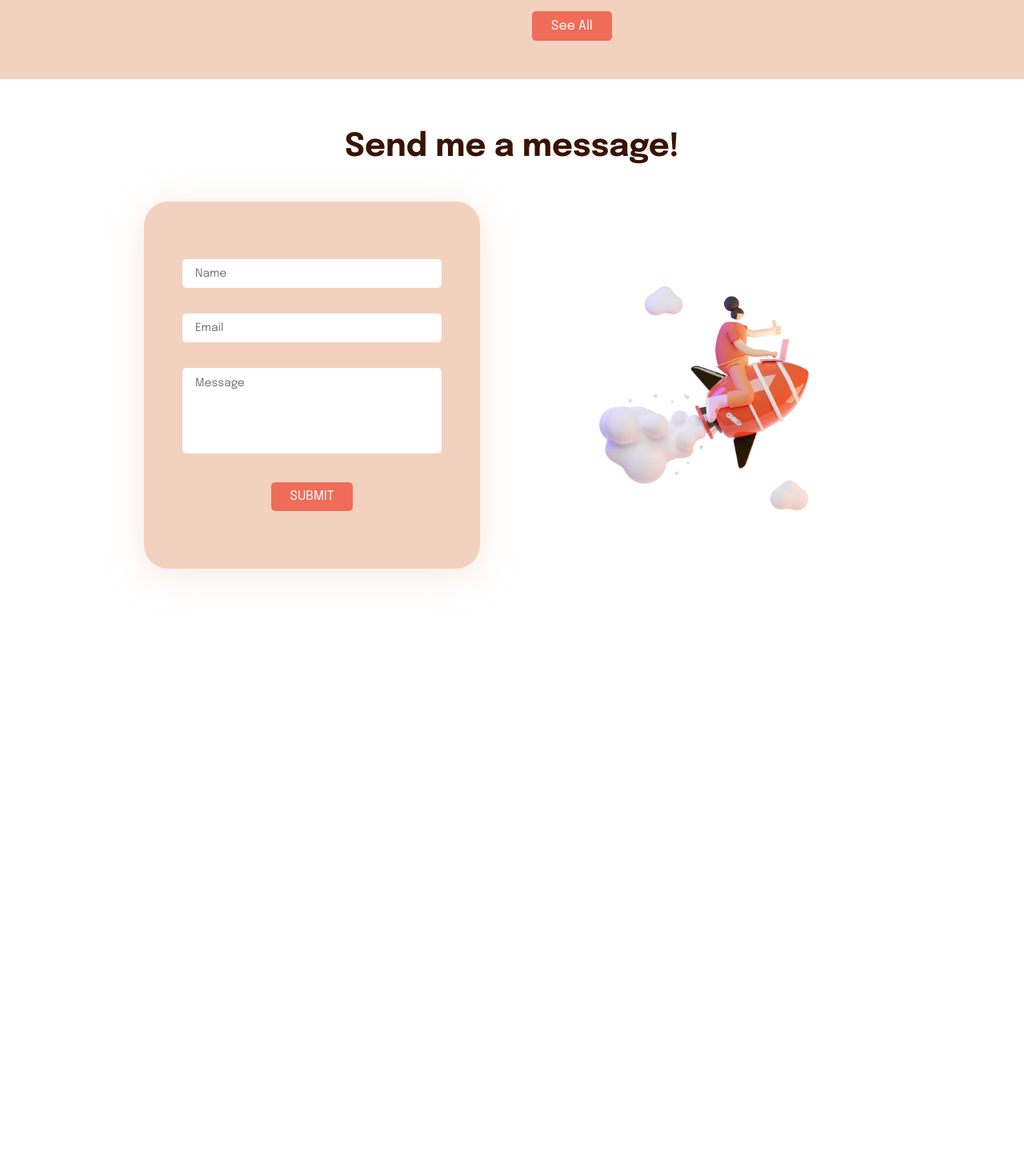
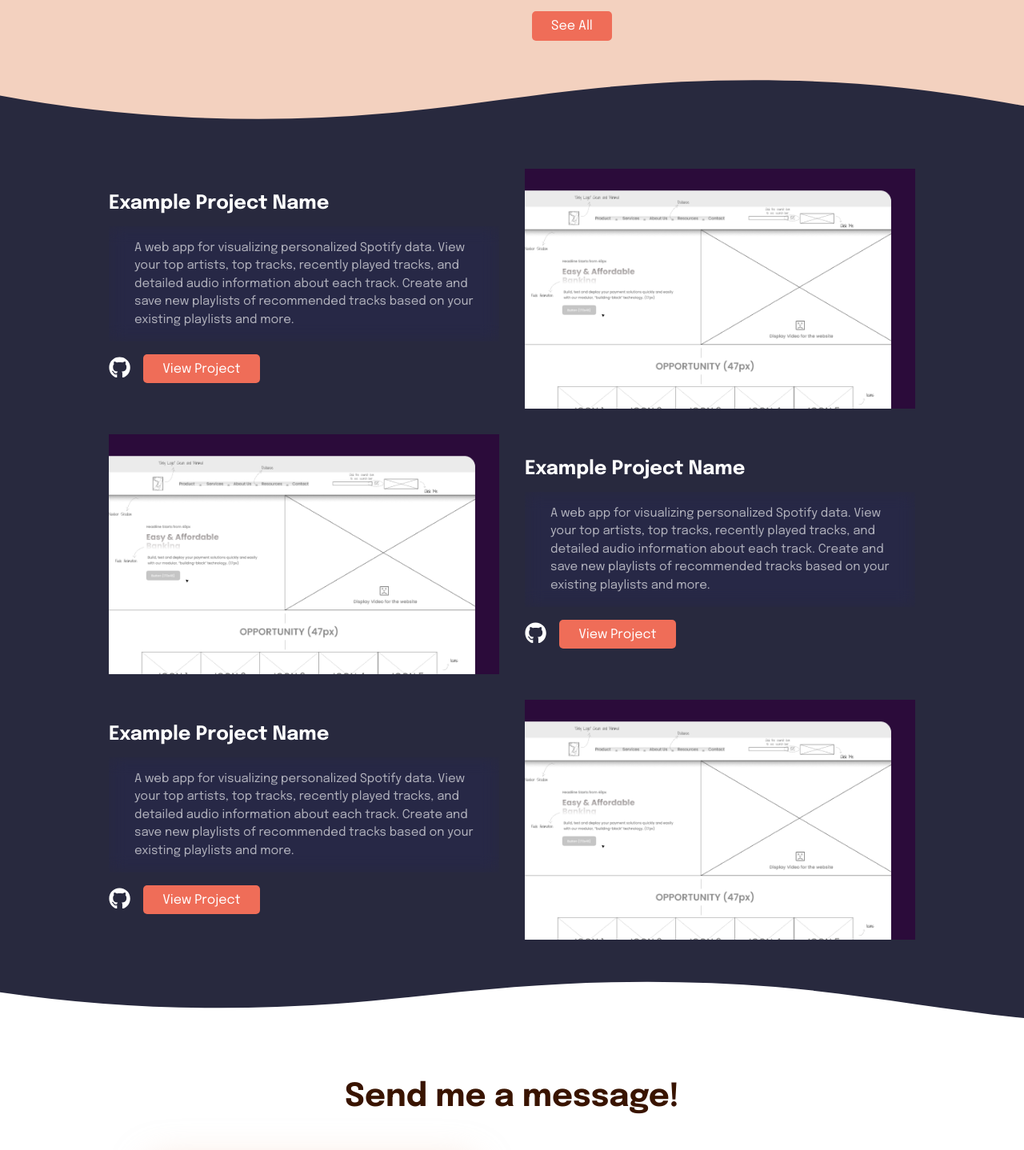
Before and after one commit to EleneQ/Elene---Portfolio, a React (Vite) app: page / in a window 1280 px wide. Shown: the part 2849-4287 px from the top of the page at 80% size. Before the commit the page ends 3624 px from the top, so only its background shows below. Built offline with nearby package versions, Linux system fonts and the light colour scheme; the HTML template or start-up script is replaced by a standard one.

Commit message:
implemented the projects section

```diff
--- a/src/App.tsx
+++ b/src/App.tsx
@@ -5,7 +5,7 @@ import theme from "@/styles/theme";
 import Home from "@/components/Home";
 import About from "@/components/About";
 import Contact from "@/components/Contact";
-// import Projects from "@/components/Projects";
+import Projects from "@/components/Projects";
 import { AnchorLinkProvider } from "./context/anchorLink";
 
 const App = () => {
@@ -17,7 +17,7 @@ const App = () => {
         <main>
           <Home />
           <About />
-          {/* <Projects /> */}
+          <Projects />
           <Contact />
         </main>
       </AnchorLinkProvider>
--- a/src/components/Contact/styles.ts
+++ b/src/components/Contact/styles.ts
@@ -14,9 +14,6 @@ export const ContactContainer = styled(Container)`
 `;
 
 export const ContactContent = styled.div`
-  display: flex;
-  flex-direction: column;
-
   @media (min-width: ${({ theme }) => theme.breakpoints.md}) {
     display: grid;
     grid-template-columns: 1fr 1fr;
@@ -26,10 +23,6 @@ export const ContactContent = styled.div`
 
   @media (min-width: ${({ theme }) => theme.breakpoints.lg}) {
     gap: 5rem;
-  }
-
-  img {
-    max-height: 400px;
   }
 `;
 
@@ -46,6 +39,18 @@ export const FormStyled = styled.form`
   max-width: 400px;
   margin-inline: auto;
 
+  @media (min-width: ${({ theme }) => theme.breakpoints.md}) {
+    padding-block: 4.5rem;
+    max-width: 420px;
+    margin-inline: 0;
+    margin-left: auto;
+  }
+`;
+
+export const InputContainer = styled.div`
+  position: relative;
+  width: 100%;
+
   textarea {
     resize: none;
   }
@@ -58,18 +63,6 @@ export const FormStyled = styled.form`
     color: ${({ theme }) => theme.colors.text.blue[900]};
     font-size: ${({ theme }) => theme.typography.fontSize.small};
   }
-
-  @media (min-width: ${({ theme }) => theme.breakpoints.md}) {
-    padding-block: 4.5rem;
-    max-width: 420px;
-    margin-inline: 0;
-    margin-left: auto;
-  }
-`;
-
-export const InputContainer = styled.div`
-  position: relative;
-  width: 100%;
 `;
 
 export const ErrorText = styled.p`
@@ -92,5 +85,9 @@ export const ImageContainer = styled.div`
 
   @media (min-width: ${({ theme }) => theme.breakpoints.md}) {
     display: block;
+
+    img {
+      max-height: 440px;
+    }
   }
 `;
--- a/src/components/Projects/index.tsx
+++ b/src/components/Projects/index.tsx
@@ -1,30 +1,141 @@
 import project from "@/images/project.png";
-import { DescriptionContainer, ProjectsContainer } from "./styles";
+import {
+  ActionBtns,
+  DescriptionContainer,
+  GithubLink,
+  ImageContainer,
+  ProjectLink,
+  ContainerStyled,
+  ProjectsStyled,
+  ProjectContainer,
+  WaveTop,
+  WaveBottom,
+} from "./styles";
+import { FaGithub } from "react-icons/fa";
 
 const Projects = () => {
   return (
-    <section id="projects">
-      <ProjectsContainer>
+    <ProjectsStyled id="projects">
+      <WaveTop>
+        <svg
+          data-name="Layer 1"
+          xmlns="http://www.w3.org/2000/svg"
+          viewBox="0 0 1200 120"
+          preserveAspectRatio="none"
+        >
+          <path
+            d="M321.39,56.44c58-10.79,114.16-30.13,172-41.86,82.39-16.72,168.19-17.73,250.45-.39C823.78,31,906.67,72,985.66,92.83c70.05,18.48,146.53,26.09,214.34,3V0H0V27.35A600.21,600.21,0,0,0,321.39,56.44Z"
+            className="shape-fill"
+          ></path>
+        </svg>
+      </WaveTop>
+
+      <ContainerStyled>
+        {/* Project 1 */}
+        <ProjectContainer>
+          <ImageContainer>
+            <img src={project} alt="" />
+          </ImageContainer>
+
           <div>
             <h2>Example Project Name</h2>
+
             <DescriptionContainer>
               <p>
-              A web app for visualizing personalized Spotify data. View your top
-              artists, top tracks, recently played tracks, and detailed audio
-              information about each track. Create and save new playlists of
-              recommended tracks based on your existing playlists and more.
+                A web app for visualizing personalized Spotify data. View your
+                top artists, top tracks, recently played tracks, and detailed
+                audio information about each track. Create and save new
+                playlists of recommended tracks based on your existing playlists
+                and more.
               </p>
             </DescriptionContainer>
+
+            <ActionBtns>
+              <GithubLink href="https://github.com/" target="_blank">
+                <FaGithub style={{ fontSize: "1.7rem" }} />
+              </GithubLink>
+              <ProjectLink href="https://github.com/" target="_blank">
+                View Project
+              </ProjectLink>
+            </ActionBtns>
+          </div>
+        </ProjectContainer>
+
+        {/* Project 2 */}
+        <ProjectContainer>
+          <ImageContainer>
+            <img src={project} alt="" />
+          </ImageContainer>
+
           <div>
-            <p>GH</p>
-            <p>View Project</p>
+            <h2>Example Project Name</h2>
+
+            <DescriptionContainer>
+              <p>
+                A web app for visualizing personalized Spotify data. View your
+                top artists, top tracks, recently played tracks, and detailed
+                audio information about each track. Create and save new
+                playlists of recommended tracks based on your existing playlists
+                and more.
+              </p>
+            </DescriptionContainer>
+
+            <ActionBtns>
+              <GithubLink href="https://github.com/" target="_blank">
+                <FaGithub style={{ fontSize: "1.7rem" }} />
+              </GithubLink>
+              <ProjectLink href="https://github.com/" target="_blank">
+                View Project
+              </ProjectLink>
+            </ActionBtns>
           </div>
+        </ProjectContainer>
+
+        {/* Project 3 */}
+        <ProjectContainer>
+          <ImageContainer>
+            <img src={project} alt="" />
+          </ImageContainer>
+
+          <div>
+            <h2>Example Project Name</h2>
+
+            <DescriptionContainer>
+              <p>
+                A web app for visualizing personalized Spotify data. View your
+                top artists, top tracks, recently played tracks, and detailed
+                audio information about each track. Create and save new
+                playlists of recommended tracks based on your existing playlists
+                and more.
+              </p>
+            </DescriptionContainer>
+
+            <ActionBtns>
+              <GithubLink href="https://github.com/" target="_blank">
+                <FaGithub style={{ fontSize: "1.7rem" }} />
+              </GithubLink>
+              <ProjectLink href="https://github.com/" target="_blank">
+                View Project
+              </ProjectLink>
+            </ActionBtns>
           </div>
-        <div>
-          <img src={project} alt="" />
-        </div>
-      </ProjectsContainer>
-    </section>
+        </ProjectContainer>
+      </ContainerStyled>
+
+      <WaveBottom>
+        <svg
+          data-name="Layer 1"
+          xmlns="http://www.w3.org/2000/svg"
+          viewBox="0 0 1200 120"
+          preserveAspectRatio="none"
+        >
+          <path
+            d="M985.66,92.83C906.67,72,823.78,31,743.84,14.19c-82.26-17.34-168.06-16.33-250.45.39-57.84,11.73-114,31.07-172,41.86A600.21,600.21,0,0,1,0,27.35V120H1200V95.8C1132.19,118.92,1055.71,111.31,985.66,92.83Z"
+            className="shape-fill"
+          ></path>
+        </svg>
+      </WaveBottom>
+    </ProjectsStyled>
   );
 };
 export default Projects;
--- a/src/components/Projects/styles.ts
+++ b/src/components/Projects/styles.ts
@@ -1,18 +1,136 @@
 import { Container } from "@/styles/util-styles";
 import styled from "styled-components";
 
-export const ProjectsContainer = styled(Container)`
+export const ProjectsStyled = styled.section`
+  background-color: ${({ theme }) => theme.colors.background.primary};
+  position: relative;
+
+  h2 {
+    font-size: ${({ theme }) => theme.typography.fontSize.large1};
+    font-weight: ${({ theme }) => theme.typography.fontWeight.bold};
+    color: ${({ theme }) => theme.colors.text.secondary.lightest};
+  }
+`;
+
+export const WaveTop = styled.div`
+  position: absolute;
+  top: 0;
+  left: 0;
+  width: 100%;
+  overflow: hidden;
+  line-height: 0;
+  z-index: 2;
+
+  svg {
+    position: relative;
+    display: block;
+    width: calc(142% + 1.3px);
+    height: 90px;
+  }
+
+  .shape-fill {
+    fill: ${({ theme }) => theme.colors.background.secondary};
+  }
+`;
+
+export const WaveBottom = styled.div`
+  position: absolute;
+  bottom: 0;
+  left: 0;
+  width: 100%;
+  overflow: hidden;
+  line-height: 0;
+
+  svg {
+    position: relative;
+    display: block;
+    width: calc(122% + 1.3px);
+    height: 60px;
+  }
+
+  .shape-fill {
+    fill: white;
+  }
+`;
+
+export const ContainerStyled = styled(Container)`
+  padding-block: 7rem;
+
+  & > *:not(:first-child) {
+    margin-top: 5rem;
+  }
+
+  @media (min-width: ${({ theme }) => theme.breakpoints.md}) {
+    & > *:not(:first-child) {
+      margin-top: 2rem;
+    }
+
+    & > *:nth-child(odd) {
+      & > :first-child {
+        order: 2;
+      }
+    }
+  }
+`;
+
+export const ProjectContainer = styled.div`
   display: flex;
-  justify-content: space-between;
+  flex-direction: column;
   align-items: center;
   gap: 2rem;
-  padding-block: 5rem;
+  max-width: 500px;
+  margin-inline: auto;
 
-  & > * {
-    flex: 1;
+  @media (min-width: ${({ theme }) => theme.breakpoints.md}) {
+    flex-direction: row;
+    justify-content: space-between;
+    max-width: unset;
+    margin-inline: none;
+
+    & > * {
+      flex: 1;
+    }
+  }
+`;
+
+export const ActionBtns = styled.div`
+  display: flex;
+  align-items: center;
+  gap: 1rem;
+`;
+
+export const GithubLink = styled.a`
+  color: ${({ theme }) => theme.colors.text.secondary.lightest};
+`;
+
+export const ProjectLink = styled.a`
+  background-color: ${({ theme }) => theme.colors.accent.medium};
+  color: ${({ theme }) => theme.colors.text.secondary.lightest};
+  padding: 0.6rem 1.5rem;
+  border-radius: 5px;
+`;
+
+export const ImageContainer = styled.div`
+  height: 300px;
+
+  img {
+    height: 100%;
+    object-fit: cover;
   }
 `;
 
 export const DescriptionContainer = styled.div`
+  margin-block: 1rem;
 
+  @supports (-webkit-backdrop-filter: none) or (backdrop-filter: none) {
+    -webkit-backdrop-filter: blur(10px);
+    backdrop-filter: saturate(140%) blur(10px);
+    padding: 1rem 2rem;
+  }
+
+  p {
+    color: ${({ theme }) => theme.colors.text.tertiary.light};
+    font-size: 15px;
+    line-height: 1.5em;
+  }
 `;
--- /dev/null
+++ b/src/components/WaveDivider/styles.ts
@@ -0,0 +1,22 @@
+import styled from "styled-components";
+
+export const Wave = styled.div`
+  position: absolute;
+  top: 0;
+  left: 0;
+  width: 100%;
+  overflow: hidden;
+  line-height: 0;
+  z-index: 2;
+
+  svg {
+    position: relative;
+    display: block;
+    width: calc(142% + 1.3px);
+    height: 90px;
+  }
+
+  .shape-fill {
+    fill: ${({ theme }) => theme.colors.background.secondary};
+  }
+`;
```
Also changed, not shown: src/components/WaveDivider/index.tsx (added, +20 -0 lines), src/images/projectDescriptionBg.svg (added). Lines whose indentation alone changed are shown as unchanged.
